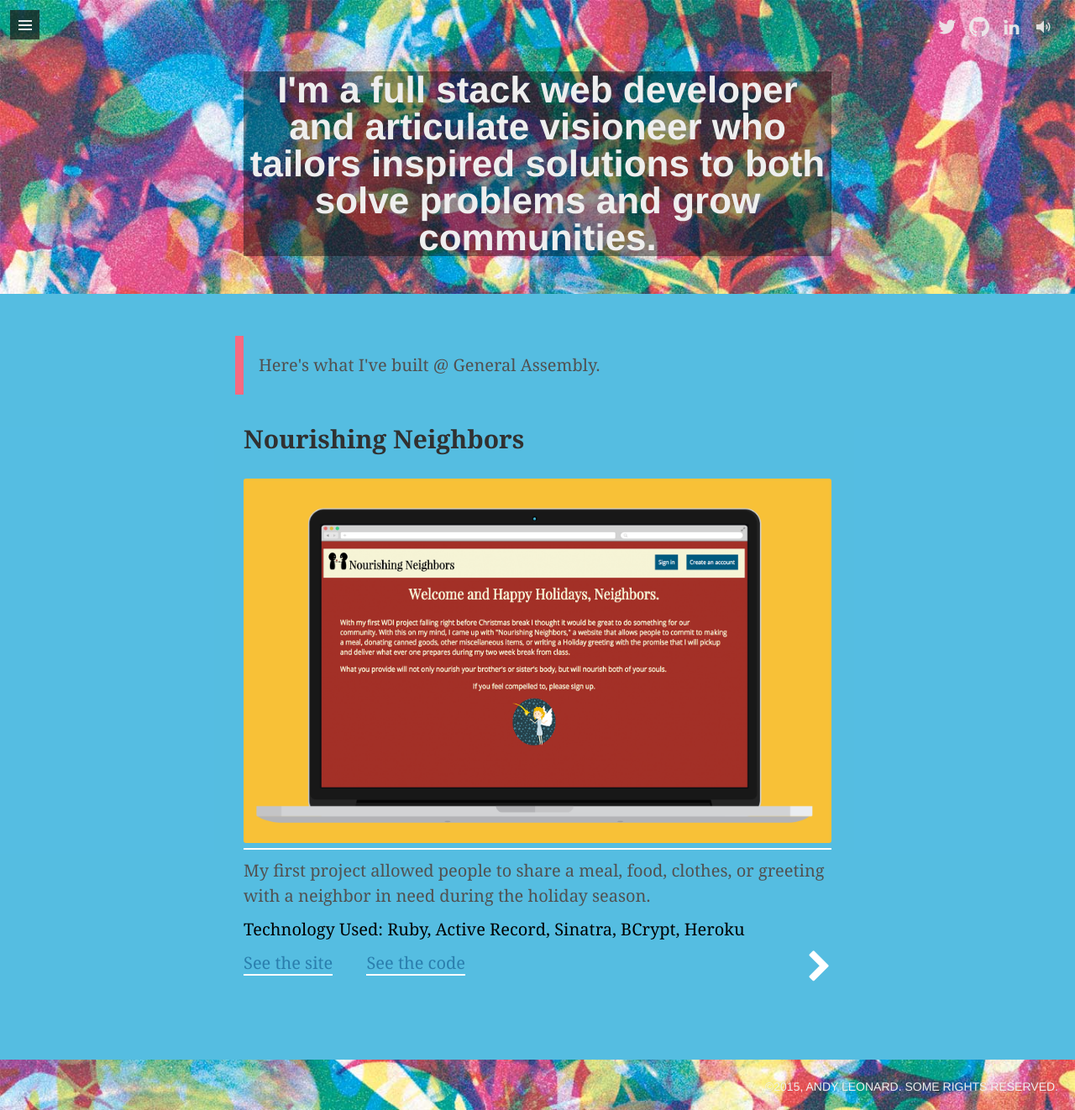
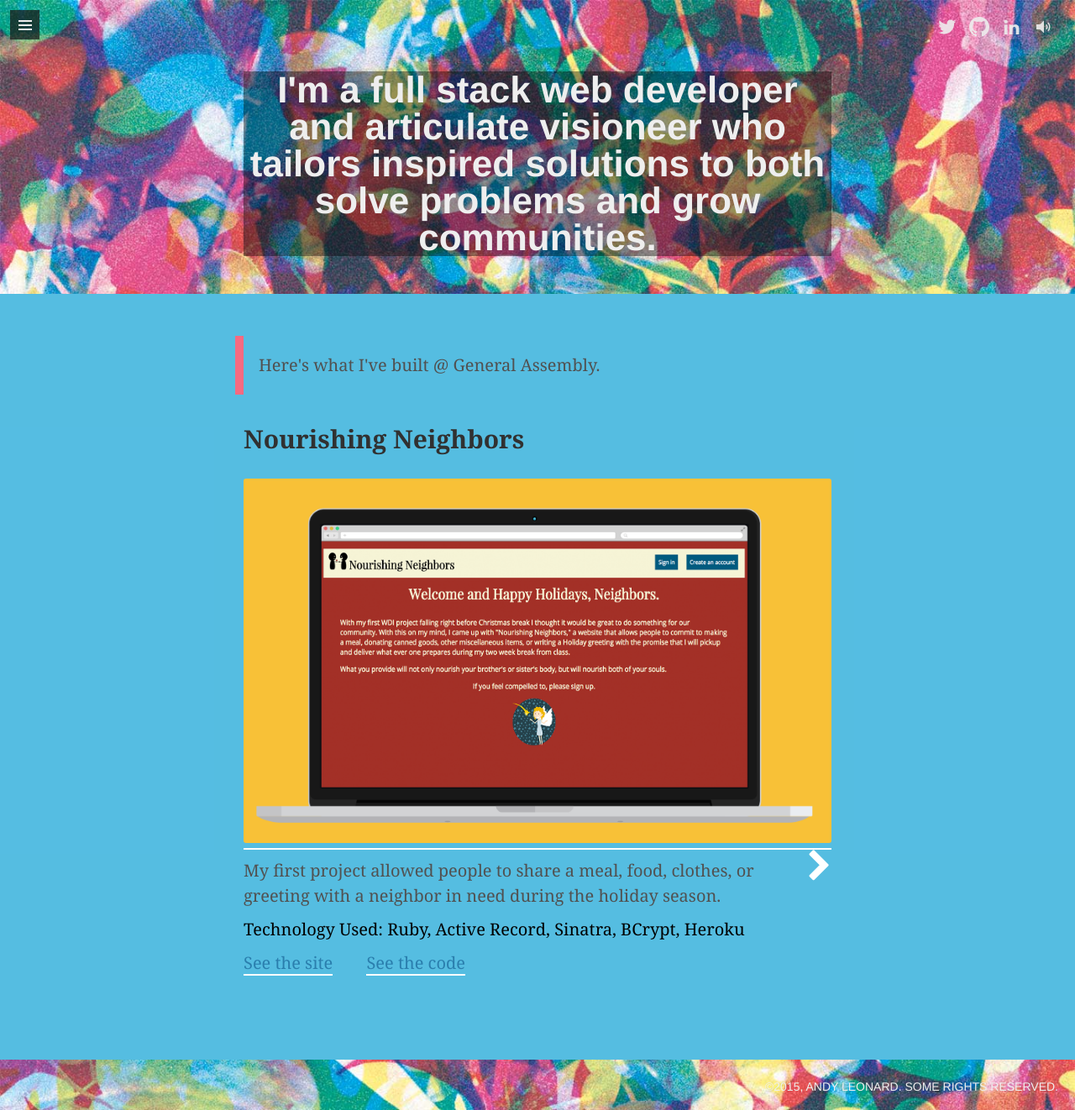
Before and after one commit to ALeonard90/ALeonard90.github.io, a Jekyll site: the page built from about.md, in a window 1280 px wide. Shown: the whole page at 84% size. Built offline with Jekyll 4.4.1, drawn with Linux system fonts in a browser that asks for light colours; nearby versions of some CDN libraries; some web fonts are replaced.

Commit message:
chevron moved

```diff
--- a/_layouts/page.html
+++ b/_layouts/page.html
@@ -10,7 +10,6 @@ layout: default
 	</div>
 </header>
 <div id="middle">
-
 <div id="article">
 	{{ content }}
 </div>
--- a/about.md
+++ b/about.md
@@ -12,12 +12,11 @@ image: true
 
 <div id="nourishing">
 	<h2>Nourishing Neighbors</h2>
-	<a class="project-link" href="http://www.nourishingneighbors.com" target="_blank"><img src="/assets/images/nourishing.png"></a>
+	<a class="project-link" href="http://www.nourishingneighbors.com" target="_blank"><img src="/assets/images/nourishing.png"> </a><a href='#wanderlust'><i class="fa fa-chevron-right"></i></a>
 	<p class="project-blurb">My first project allowed people to share a meal, food, clothes, or greeting with a neighbor in need during the holiday season.</p>
 	<p class="tech">Technology Used: Ruby, Active Record, Sinatra, BCrypt, Heroku</p>
 	<a class="project-link" href="http://www.nourishingneighbors.com" target="_blank">See the site</a>
 	<a class="project-link" href="https://github.com/ALeonard90/NourishingNeighbors" target="_blank">See the code</a>
-	<a href='#wanderlust'><i class="fa fa-chevron-right"></i></a>
 </div>
 
 <div id="wanderlust" class="hidden">
```
Also changed, not shown: 1 other file.
